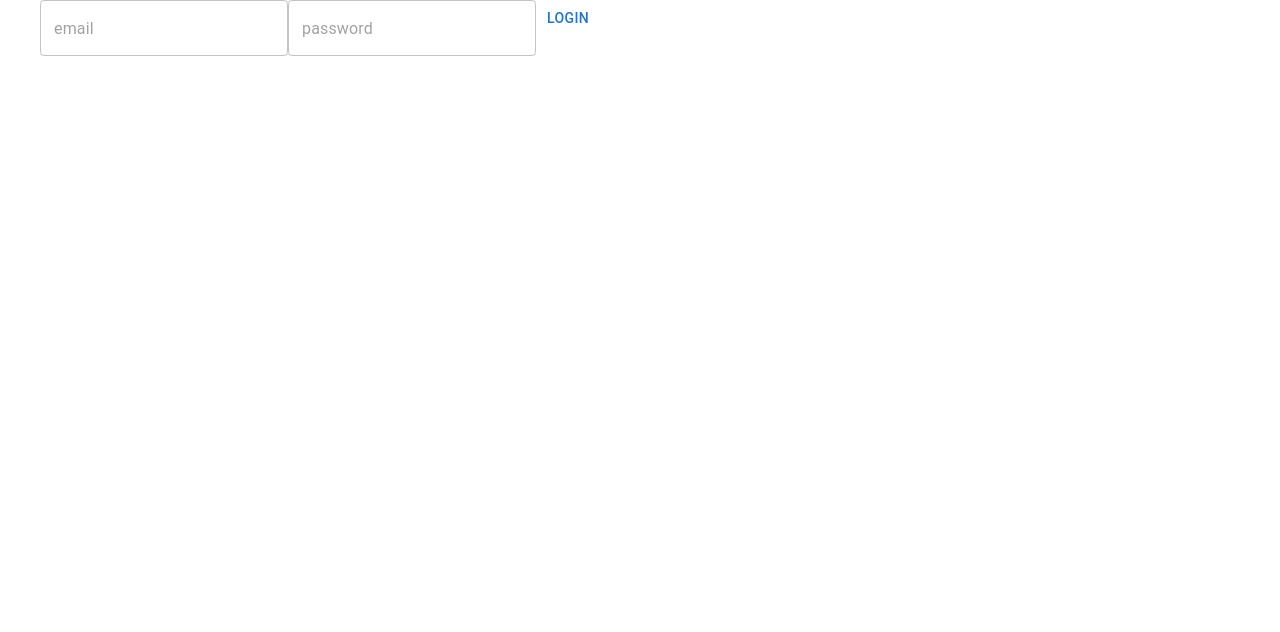
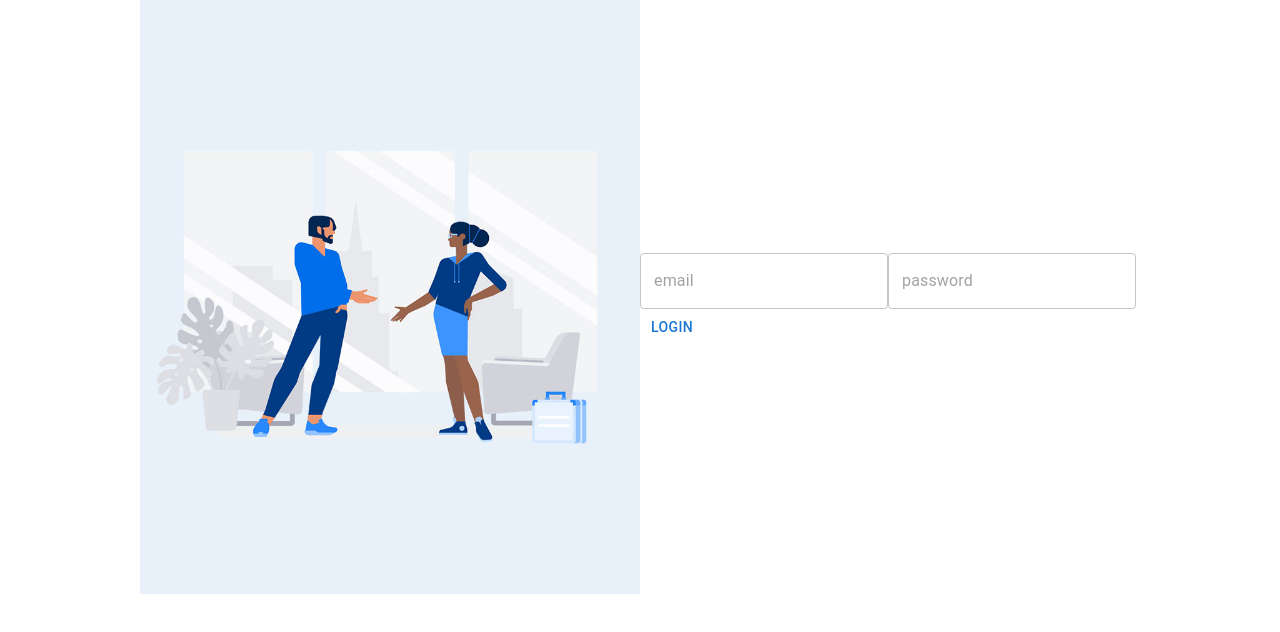
Before and after one commit to ShivharakhYadav/MediaHub, a React (Create React App) app: page /login in a window 1280 px wide. Shown: the top 632 px of the page. Built offline with nearby package versions, Linux system fonts and the light colour scheme.

Commit message:
Login Design Prototype

```diff
--- /dev/null
+++ b/src/App.css
@@ -0,0 +1,7 @@
+html,
+body {
+    margin: 0;
+    padding: 0;
+    box-sizing: border-box;
+    height: 100%;
+}
--- a/src/App.tsx
+++ b/src/App.tsx
@@ -6,7 +6,6 @@ import { save_user, showLoading, show_Notification } from './store/actions/userA
 import Snackbar from '@mui/material/Snackbar';
 import MuiAlert, { AlertProps } from '@mui/material/Alert';
 import { ToastContainer } from 'react-toastify';
-import 'react-toastify/dist/ReactToastify.css';
 import AuthGuard from './pages/Auth/AuthGuard';
 import Dashboard from './pages/Dashboard';
 import { localStorageKeys } from './utils/constants';
@@ -14,6 +13,8 @@ import Register from './pages/Auth/Register';
 import { getUser } from './services/userServices';
 import { jwtDecode } from 'jwt-decode';
 import Loading from './components/Loading';
+import 'react-toastify/dist/ReactToastify.css';
+import "./App.css";
 
 const Alert = React.forwardRef<HTMLDivElement, AlertProps>(function Alert(
   props,
--- a/src/configration/configIndex.ts
+++ /dev/null
@@ -1 +0,0 @@
-export * from './environment';
--- a/src/configration/environment.ts
+++ b/src/configration/environment.ts
@@ -1,3 +1,7 @@
-export const environment = Object.freeze({
-    baseURL: "http://localhost:4000"
+const baseURL = process.env.REACT_API_BASE_URL ? process.env.REACT_API_BASE_URL : "http://localhost:4000";
+
+const environment = Object.freeze({
+    baseURL: baseURL,
+    imageUrl: `${baseURL}/assets/`
 })
+export default environment;
--- a/src/index.css
+++ b/src/index.css
@@ -1,5 +1,11 @@
+html,
 body {
   margin: 0;
   padding: 0;
   box-sizing: border-box;
+  height: 100%;
 }
+
+#id {
+  height: 100%;
+}
--- a/src/index.tsx
+++ b/src/index.tsx
@@ -1,9 +1,9 @@
 import React from 'react';
 import ReactDOM from 'react-dom/client';
 import App from './App';
-import './index.css';
 import { Provider } from 'react-redux';
 import store from './store/store';
+import './index.css';
 
 const root = ReactDOM.createRoot(
   document.getElementById('root') as HTMLElement
--- a/src/pages/Auth/Login.tsx
+++ b/src/pages/Auth/Login.tsx
@@ -1,10 +1,12 @@
-import { Box, Button, Container, TextField } from "@mui/material";
+import { Box, Button, Container, Grid, TextField } from "@mui/material";
 import React, { ReactHTML, useState } from "react";
 import { LoginService } from "../../services/authServices";
 import { useDispatch } from 'react-redux';
 import { save_user, showLoading, show_Notification } from "../../store/actions/userActions";
 import { localStorageKeys } from '../../utils/constants';
 import { useNavigate } from "react-router-dom";
+import environment from "../../configration/environment";
+
 function Login() {
     const navigate = useNavigate();
     const dispatch = useDispatch();
@@ -35,12 +37,23 @@ function Login() {
     }
 
     return <>
-        <Container disableGutters>
-            <Box>
-                <TextField name="email" placeholder="email" onChange={handleChange} value={authCredential.email} />
-                <TextField name="password" placeholder="password" onChange={handleChange} value={authCredential.password} />
-                <Button onClick={handleLogin}>Login</Button>
-            </Box>
+        <Container disableGutters >
+            <Grid container justifyContent="center" alignItems="center">
+                <Grid item xs={12} sm={6} md={6} lg={5} xl={5} >
+                    <Box>
+                        <img src={`./assets/login-bg.jpg`} alt="bg" height="100%" width="100%" />
+                    </Box>
+                </Grid>
+
+                <Grid item xs={12} sm={6} md={6} lg={5} xl={5} >
+
+                    <Box>
+                        <TextField name="email" placeholder="email" onChange={handleChange} value={authCredential.email} />
+                        <TextField name="password" placeholder="password" onChange={handleChange} value={authCredential.password} />
+                        <Button onClick={handleLogin}>Login</Button>
+                    </Box>
+                </Grid>
+            </Grid>
         </Container>
     </>
 }
--- a/src/services/authServices.ts
+++ b/src/services/authServices.ts
@@ -1,5 +1,5 @@
 import axios, { AxiosError, AxiosResponse } from "axios";
-import { environment } from '../configration/configIndex';
+import  environment  from '../configration/environment';
 import { API_URLS } from "../utils/constants";
 import store from "../store/store";
 import { show_Notification } from "../store/actions/userActions";
--- a/src/services/userServices.ts
+++ b/src/services/userServices.ts
@@ -1,6 +1,6 @@
 import Axios, { AxiosError, AxiosPromise, AxiosResponse } from 'axios';
 import { API_URLS, localStorageKeys } from '../utils/constants';
-import { environment } from '../configration/environment';
+import environment  from '../configration/environment';
 
 const userBaseURL = environment.baseURL + "/user";
 
```
